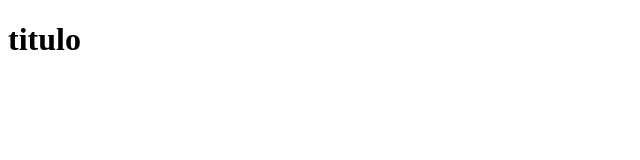
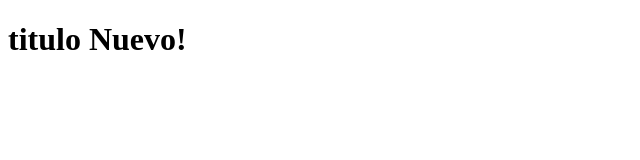
Before and after one commit to ManuelSandoval159/git, a plain HTML site: page index.html in a window 1280 px wide. Shown: the whole page, without its empty margins (0-640 px from the left). Drawn offline with Linux system fonts and the light colour scheme.

Commit message:
Se modifico titulo index

```diff
--- a/index.html
+++ b/index.html
@@ -7,6 +7,6 @@
     <title>GIT</title>
 </head>
 <body>
-    <h1>titulo</h1>
+    <h1>titulo Nuevo!</h1>
 </body>
 </html>
```
